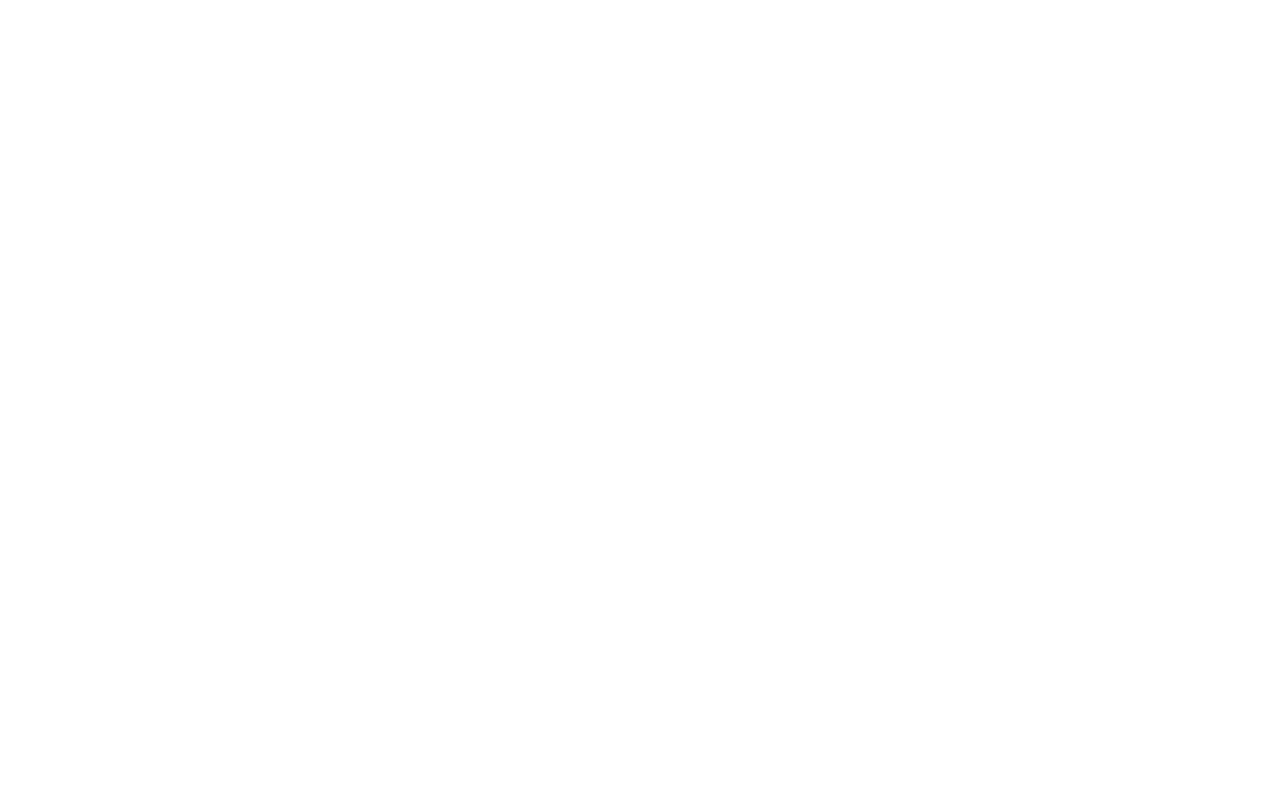
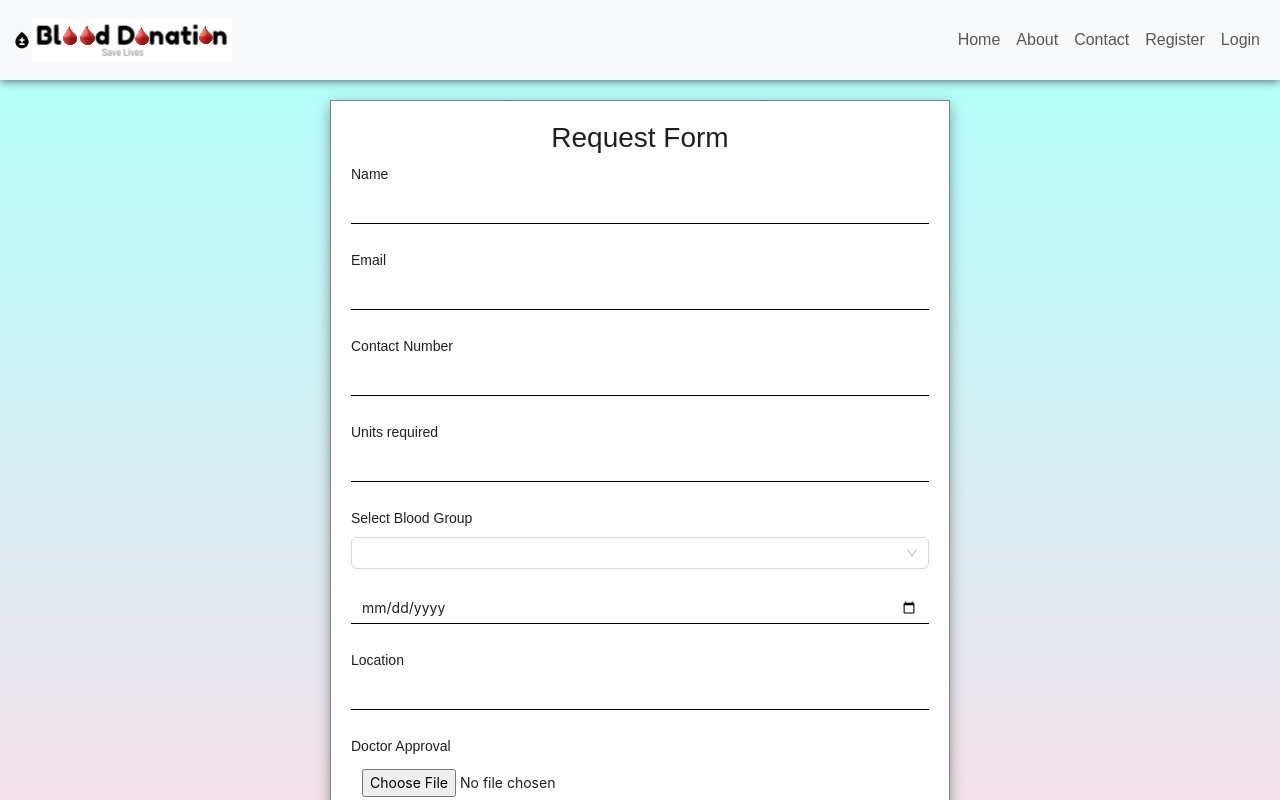
Before and after one commit to tkmkushwah/blood-bank-management-system, a React (Create React App) app in the folder client/: page /request in a window 1280 px wide. Before the commit this address had no page. Shown: the top 800 px of the page. Built offline with nearby package versions, Linux system fonts and the light colour scheme.

Commit message:
reciever request

```diff
--- a/client/src/App.js
+++ b/client/src/App.js
@@ -16,6 +16,7 @@
 import Register from "./components/Login/Register";
 import ForgotPassword from "./components/Login/ForgotPassword";
 import DashboardLayout from "./components/Layout/DashboardLayout"
+import UserRequest from './components/user/UserRequest';
 
 import './styles/header.scss'
 import './styles/app.scss'
@@ -47,6 +48,8 @@
         </Route>
 
         <Route path="/login" element={<Login />} />
+        <Route path="/request" element={<UserRequest />} />
+
         <Route path="/register" element={<Register />} />
         <Route path="/forgot-password" element={<ForgotPassword />} />
 
--- a/client/src/components/user/Dashboard.jsx
+++ b/client/src/components/user/Dashboard.jsx
@@ -3,7 +3,7 @@
 const Dashboard = () => {
   return (
     <DashboardLayout title={"Dashboard-BloodBank app"}>
-      <h2>Dashboard</h2>
+      <h2> user Dashboard</h2>
     </DashboardLayout>
   );
 }
--- /dev/null
+++ b/client/src/components/user/UserRequest.jsx
@@ -0,0 +1,108 @@
+import React, { useRef, useState } from 'react';
+import { Form, Input, message ,Select} from "antd";
+import { Link,useNavigate,Radio } from "react-router-dom";
+import axios from "axios";
+import Layout from '../Layout/Layout';
+
+const UserRequest = () => {
+const [date, setDate] = useState('');
+const [answer, setAnswer] = useState('');
+const dateInputRef = useRef(null);
+
+const handleChange = (e) => {
+setDate(e.target.value);
+};
+
+const navigate=useNavigate()
+
+const onfinishHandler=async (values)=>{
+  try {
+    const res=await axios.post('/api/v1/user/register',values)
+    if(res.data.success)
+    {
+      message.success('register successfully')
+      navigate('/login');
+    }else{
+      message.error(res.data.message)
+    }
+  } catch (error) {
+    console.log(error)
+    message.error('something went wrong')
+  }
+}
+  const options=[
+   { value:'A+',label:'A+'},
+   { value:'A-',label:'A-'},
+   { value:'B+',label:'B+'},
+   { value:'B-',label:'B-'},
+   { value:'AB+',label:'AB+'},
+   { value:'AB-',label:'AB-'},
+   { value:'O+',label:'O+'},
+   { value:'O-',label:'O-'},
+   { value:'A2-',label:'A2-'},
+   { value:'A2+',label:'A2+'},
+   { value:'A1B-',label:'A1B-'},
+   { value:'A1B+',label:'A1B+'},
+   { value:'A2B+',label:'A2B+'},
+   { value:'A2B-',label:'A2B-'},
+   { value:'Bombay Blood group',label:'Bombay Blood group'},
+   { value:'INRA',label:'INRA'},
+  { value:"Don't know",label:"Don't know"},
+   ]
+  return (
+    <Layout>
+      <div className="form-container ">
+        <Form
+          layout="vertical"
+          onFinish={onfinishHandler}
+          className="register-form"
+        >
+          <h3 className="text-center">Request Form</h3>
+          <Form.Item label="Name" name="name">
+            <Input type="text" required />
+          </Form.Item>
+          <Form.Item label="Email" name="email">
+            <Input type="email" required />
+          </Form.Item>
+          <Form.Item label="Contact Number" name="phone">
+            <Input type="number" required />
+          </Form.Item>
+          <Form.Item label="Units required" name="units">
+            <Input type="number" required />
+          </Form.Item>
+          <Form.Item label="Select Blood Group"name='bloodgroup'>
+            <Select  >
+            {
+              options.map((item,id)=>(
+                <Select.Option key={id} value={item.value}>{item.label}</Select.Option>
+              )
+              )
+            }
+           </Select>
+          </Form.Item>
+
+          <Form.Item name='DOB'>
+             <Input type="date"
+             onChange={handleChange}
+             ref={dateInputRef}
+             />
+
+          </Form.Item>
+          <Form.Item label="Location" name="address">
+            <Input type="string" required />
+          </Form.Item>
+          <Form.Item label="Doctor Approval" name="doctorapproval" onChange={(e)=>setAnswer(e.target.value)}>
+            <Input type="file"id="file-input" name="ImageStyle" required />
+          </Form.Item>
+
+
+          <button className="btn btn-primary" type="submit">
+            Submit
+          </button>
+        </Form>
+      </div>
+    </Layout>
+  );
+};
+
+export default UserRequest;
```
Also changed, not shown: 1 other file (tests, documents, lock files or other folders).
